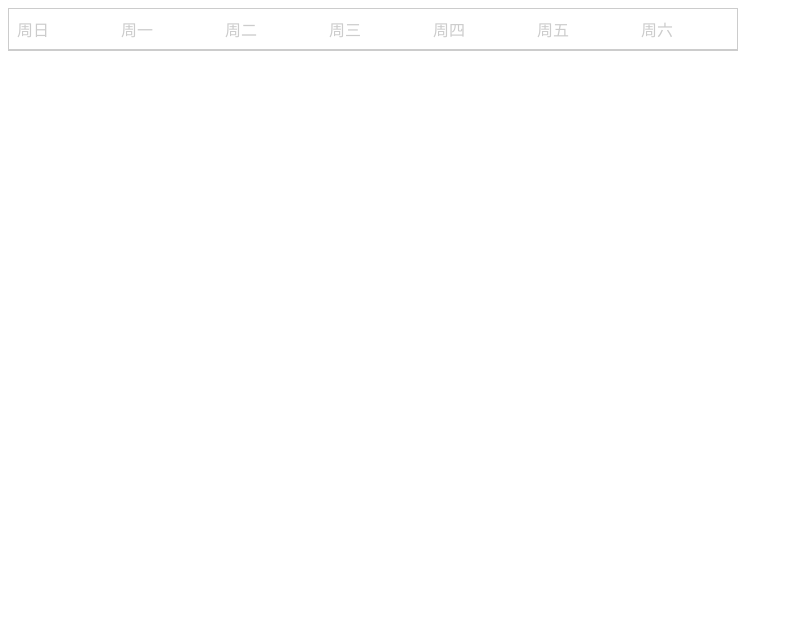
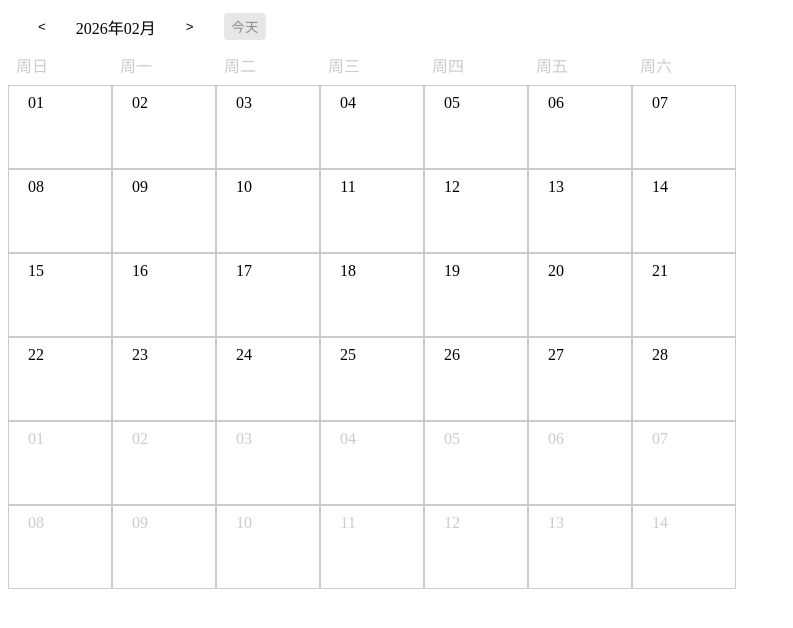
Before and after one commit to everywangBUG/interview, a React (Vite) app in the folder react_components/: page / in a window 1280 px wide. Shown: the top 628 px of the page, without its empty margins (0-793 px from the left). Built offline with nearby package versions, Linux system fonts and the light colour scheme.

Commit message:
render date2

```diff
--- a/react_components/package.json
+++ b/react_components/package.json
@@ -20,6 +20,7 @@
     "@types/react-dom": "^19.2.3",
     "@vitejs/plugin-react": "^5.1.1",
     "babel-plugin-react-compiler": "^1.0.0",
+    "classnames": "^2.5.1",
     "dayjs": "^1.11.19",
     "eslint": "^9.39.1",
     "eslint-plugin-react-hooks": "^7.0.1",
--- a/react_components/src/components/Calendar/Calendar.scss
+++ b/react_components/src/components/Calendar/Calendar.scss
@@ -1,4 +1,3 @@
 .calendar {
     width: fit-content;
-    border: 1px solid #ccc;
 }
--- a/react_components/src/components/Calendar/Calendar.tsx
+++ b/react_components/src/components/Calendar/Calendar.tsx
@@ -1,17 +1,33 @@
+import type { CSSProperties, ReactNode } from 'react';
 import './Calendar.scss'
+import Header from './Header';
 import MonthCalendar from './MonthCalendar';
 import { Dayjs } from 'dayjs';
-
-// daysInMonth 当月的天数
-// startOf 当月的第一天
-// endOf 当月的最后一天
+import cs from 'classnames'
+import classNames from 'classnames';
 
 export interface CalendarProps {
-    date: Dayjs
+    date: Dayjs;
+    style?: CSSProperties;
+    className?: string | string[];
+    // 定制的日期显示，完全覆盖掉日期单元格
+    dateRanger?: (currentDate: Dayjs) => ReactNode;
+    // 定制的日期单元格，内容会被添加到单元格内，只在全屏的日历模式下生效
+    dateInnerContent?: (currentDate: Dayjs) => ReactNode;
+    // 国际化
+    local?: string;
+    onChange?: (date: Dayjs) => void;
 }
 
 const Calendar = (props: CalendarProps) => {
-    return <div className='calendar'>
+    const {
+        className,
+        style
+    } = props;
+    const classNames = cs('calendar', className);
+
+    return <div className={classNames} style={style}>
+        <Header {...props}/>
         <MonthCalendar {...props} />
     </div>
 }
--- /dev/null
+++ b/react_components/src/components/Calendar/Header.scss
@@ -0,0 +1,26 @@
+.header {
+    display: flex;
+    align-items: center;
+    &_date {
+        display: flex;
+        align-items: center;
+        justify-content: flex-start;
+        &_pre, &_post {
+            background-color: transparent;
+            border: none;
+            outline: none;
+            margin: 10px 24px;
+            cursor: pointer;
+        }
+    }
+
+    &_today {
+        background-color: #e8e6e6;
+        outline: none;
+        border: none;
+        padding: 4px 8px;
+        border-radius: 4px;
+        color: #898989;
+        cursor: pointer;
+    }
+}
--- /dev/null
+++ b/react_components/src/components/Calendar/Header.tsx
@@ -0,0 +1,23 @@
+import type { Dayjs } from "dayjs";
+import './Header.scss';
+
+interface HeaderProps {
+    date: Dayjs
+}
+
+const Header = (props: HeaderProps) => {
+    const { date } = props;
+
+    return <div className='header'>
+        <div className='header_date'>
+            <button className='header_date_pre'>&lt;</button>
+            <div>{date.format('YYYY年MM月')}</div>
+            <button className='header_date_post'>&gt;</button>
+        </div>
+        <button className='header_today'>
+            今天
+        </button>
+    </div>
+}
+
+export default Header;
--- a/react_components/src/components/Calendar/MonthCalendar.scss
+++ b/react_components/src/components/Calendar/MonthCalendar.scss
@@ -2,7 +2,6 @@
     &_weeks_list {
         display: flex;
         box-sizing: border-box;
-        border-bottom: 1px solid #ccc;
 
         &_item {
             flex: 1;
@@ -14,4 +13,24 @@
         }
 
     }
+
+    &_all_days {
+        &_row {
+            display: flex;
+            justify-content: center;
+            align-items: center;
+
+            &_col {
+                flex: 1;
+                padding: 8px 56px 56px 8px;
+                text-align: center;
+                border: 0.5px solid #ccc;
+                color: #ccc;
+            }
+
+            &_current {
+                color: #000000;
+            }
+        }
+    }
 }
--- a/react_components/src/components/Calendar/MonthCalendar.tsx
+++ b/react_components/src/components/Calendar/MonthCalendar.tsx
@@ -1,4 +1,4 @@
-import dayjs, { Dayjs } from 'dayjs';
+import { Dayjs } from 'dayjs';
 import type { CalendarProps } from './Calendar';
 import './MonthCalendar.scss';
 
@@ -8,42 +8,39 @@ interface MonthCalendarProps extends CalendarProps {
 
 }
 
-const getAllDays = (date: Dayjs) => {
-    // const day = date.daysInMonth();
+const getAllDays = (date: Dayjs): Array<Array<{date: Dayjs, currentMonth: boolean}>>  => {
     const firstDay = date.startOf('month');
 
     const startDate = firstDay.day();
-    console.log(startDate, 'startDate');
 
-    // const arr = new Array(6 * 7);
     const days = [];
     for (let i = 0; i <= 5; i++) {
-        const arr1 = [];
-        let a = startDate + 1;
+        const rows = [];
+        let start = startDate + 1;
         for (let j = 0; j <= 6; j++) {
             // 第一行i === 0的时候，如果startDate大于0，第一行数据从startDate开始计数
             if (i === 0) {
-                if (startDate >= 0 && a <= 6) {
-                    arr1[j] = {
-                        currentDate: false,
-                        date: firstDay.add(j - startDate, 'day').format('YYYY-MM-DD')
+                if (startDate >= 0 && start <= 6) {
+                    rows[j] = {
+                        currentMonth: firstDay.add(j - startDate, 'day').month() === date.month(),
+                        date: firstDay.add(j - startDate, 'day')
                     }
-                    a++;
+                    start++;
                 } else {
-                    arr1[j] = {
-                        currentDate: false,
-                        date: firstDay.add(j - startDate, 'day').format('YYYY-MM-DD')
+                    rows[j] = {
+                        currentMonth: firstDay.add(j - startDate, 'day').month() === date.month(),
+                        date: firstDay.add(j - startDate, 'day')
                     }
                 }
             } else {
             // 非第一行的时候
-                arr1[j] = {
-                    currentDate: false,
-                    date: firstDay.add(i * 7 + j - startDate, 'day').format('YYYY-MM-DD')
+            rows[j] = {
+                    currentMonth: firstDay.add(i * 7 + j - startDate, 'day').month() === date.month(),
+                    date: firstDay.add(i * 7 + j - startDate, 'day')
                 }
             }
         }
-        days.push(arr1);
+        days.push(rows);
     }
 
     return days;
@@ -52,12 +49,24 @@ const getAllDays = (date: Dayjs) => {
 const MonthCalendar = (props: MonthCalendarProps) => {
     const { date } = props;
 
-
-    console.log(date, 'date')
     const days = getAllDays(date);
 
-    console.log(days)
-
+    const renderDays = (days:Array<Array<{date: Dayjs, currentMonth: boolean}>>) => {
+        return days.map((row, rowIndex) => {
+            return <div key={rowIndex} className='month_calendar_all_days_row'>
+                {
+                    row.map((col, colIndex) => {
+                        return <div
+                                key={colIndex}
+                                className={'month_calendar_all_days_row_col' + ' ' + (col.currentMonth ? 'month_calendar_all_days_row_current' : '')}
+                                >
+                                    {col.date.format('DD')}
+                                </div>
+                    })
+                }
+                </div>
+        })
+    }
 
     return <div className='month_calendar'>
         <div className='month_calendar_weeks_list'>
@@ -72,6 +81,11 @@ const MonthCalendar = (props: MonthCalendarProps) => {
                 })
             }
         </div>
+        <div className='month_calendar_all_days'>
+            {
+                renderDays(days)
+            }
+        </div>
     </div>
 }
 
```
Also changed, not shown: 1 other file (tests, documents, lock files or other folders).
